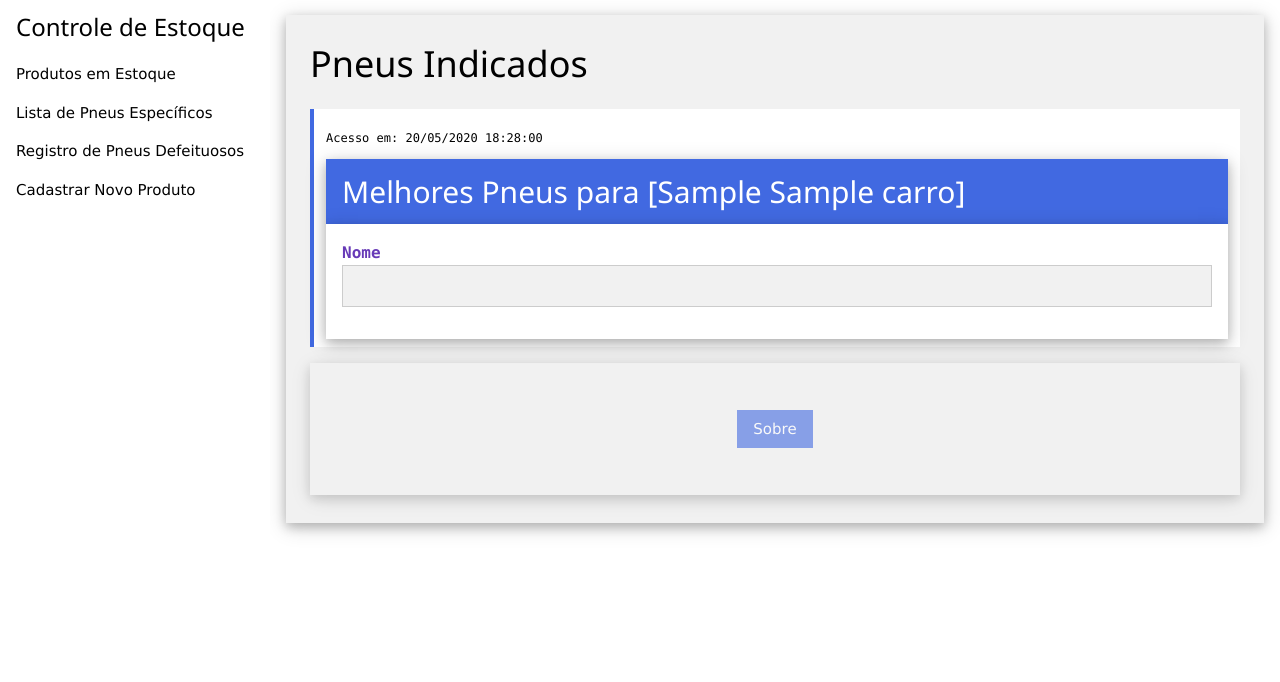
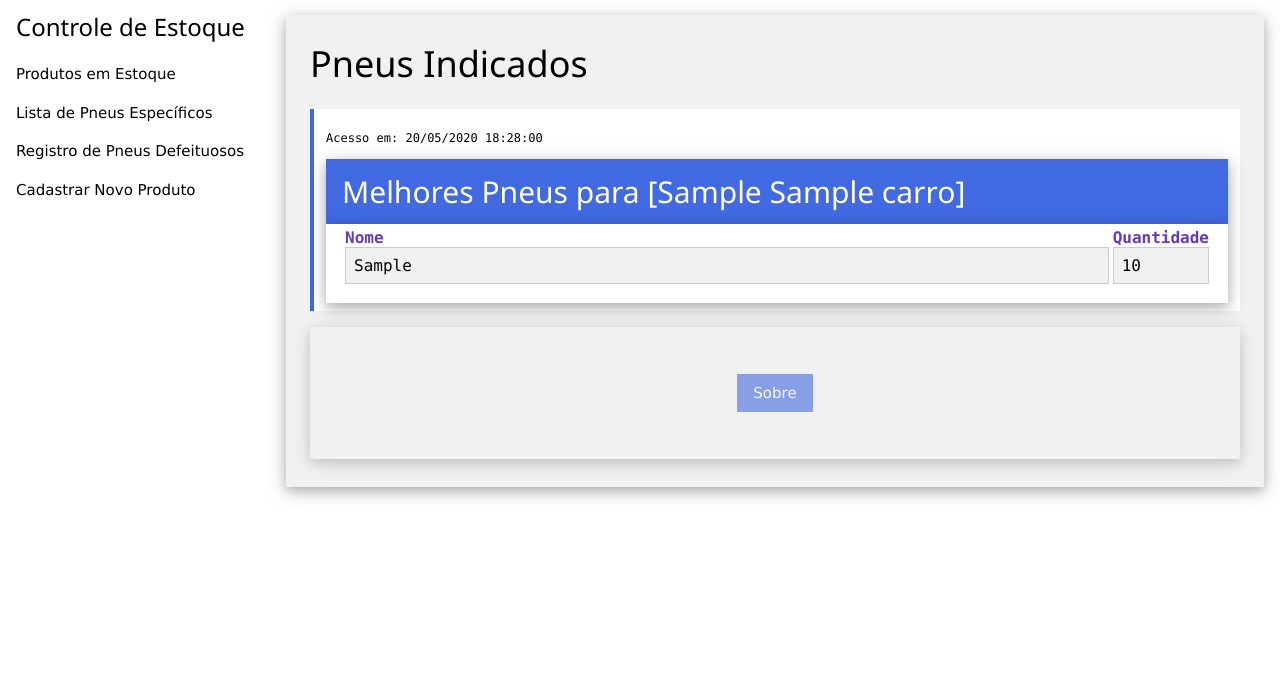
Before and after one commit to annLittleStar/SiteExpCriativa02, a PHP site: page /paginas/estoqueListarPneuIndica.php?id=1 in a window 1280 px wide. Shown: the part 118-800 px from the top of the page. Run offline with PHP 8.4, Linux system fonts and the light colour scheme; tables that the repository leaves empty hold one stand-in row (values such as "Sample post"); data that the repository does not hold is empty.

Commit message:
Add files via upload

```diff
--- a/SiteProjeto/paginas/estoqueListarPneuIndica.php
+++ b/SiteProjeto/paginas/estoqueListarPneuIndica.php
@@ -84,15 +84,14 @@ Equipe: Ana Schran, Gabriel Barboza, Lohan Akim e Victor Negrelli
 				mysqli_query($conn,'SET character_set_results=utf8');
 
 				// Faz Select na Base de Dados
-            $sql = "SELECT nomeCarro, marcaCarro, modelo, quantidadeProd FROM carro JOIN pneu JOIN produto
-            ON carro = idCarro AND disponibilidade = idProd";
+            $sql = "SELECT nomeCarro, marcaCarro, modelo, quantidadeProd FROM ((carro JOIN pneu ON carro = idCarro)  JOIN produto ON disponibilidade = idProd) WHERE carro = $id" ;
 
             echo "<div class='w3-responsive w3-card-4'>";
             if ($result = mysqli_query($conn, $sql)) {
                 if (mysqli_num_rows($result) > 0) {
 
                         // Apresenta cada linha da tabela:
-                    while ($row = mysqli_fetch_assoc($result)) {
+                    if ($row = mysqli_fetch_assoc($result)) {
                 ?>
 
                         <div class="w3-container w3-theme">
@@ -109,15 +108,22 @@ Equipe: Ana Schran, Gabriel Barboza, Lohan Akim e Victor Negrelli
             if ($resulta = mysqli_query($conn, $sql)) {
                 if (mysqli_num_rows($resulta) > 0) {
 
-
                         // Apresenta cada linha da tabela:
                     while ($row = mysqli_fetch_assoc($resulta)) {
                 ?>
 
                         <form class="w3-container" action="estoqueListarPneuBD.php" method="post" onsubmit="return check(this.form)">
-                        <p>
-                        <label class="w3-text-deep-purple"><b>Nome</b></label>
-                        <input class="w3-input w3-border w3-light-grey" name="Nome" type="text" pattern="[a-zA-Z0-9\u00C0-\u00FF ]{4,100}$" value="<?php echo $row['Modelo']; ?>" required readonly></p>
+                        <table>
+                        <tr>
+                            <td style="width:92%"><p>
+
+
+                                <label class="w3-text-deep-purple"><b>Nome</b></label>
+                                <input width="50%" class="w3-input w3-border w3-light-grey" name="Nome" type="text" pattern="[a-zA-Z0-9\u00C0-\u00FF ]{4,100}$" value="<?php echo $row['modelo']; ?>" required readonly></p></td>
+                        <td style="width:8%" align="center"><p>
+                        <label class="w3-text-deep-purple"><b>Quantidade</b></label>
+                        <input class="w3-input w3-border w3-light-grey" name="Nome" type="text" pattern="[a-zA-Z0-9\u00C0-\u00FF ]{4,100}$" value="<?php echo $row['quantidadeProd']; ?>" required readonly></p></td>
+                        </table>
 
                                          <?php
                         }
```
